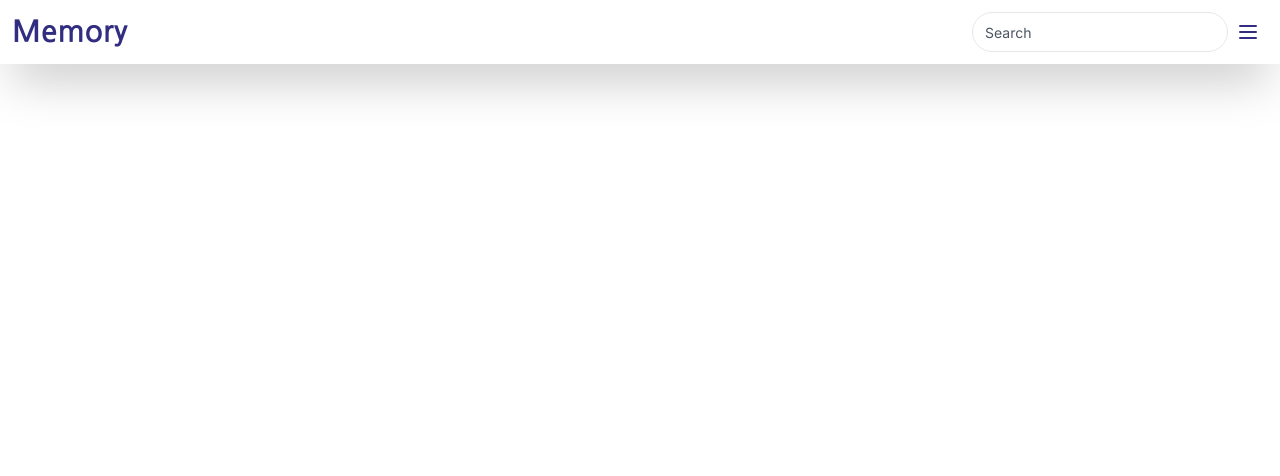
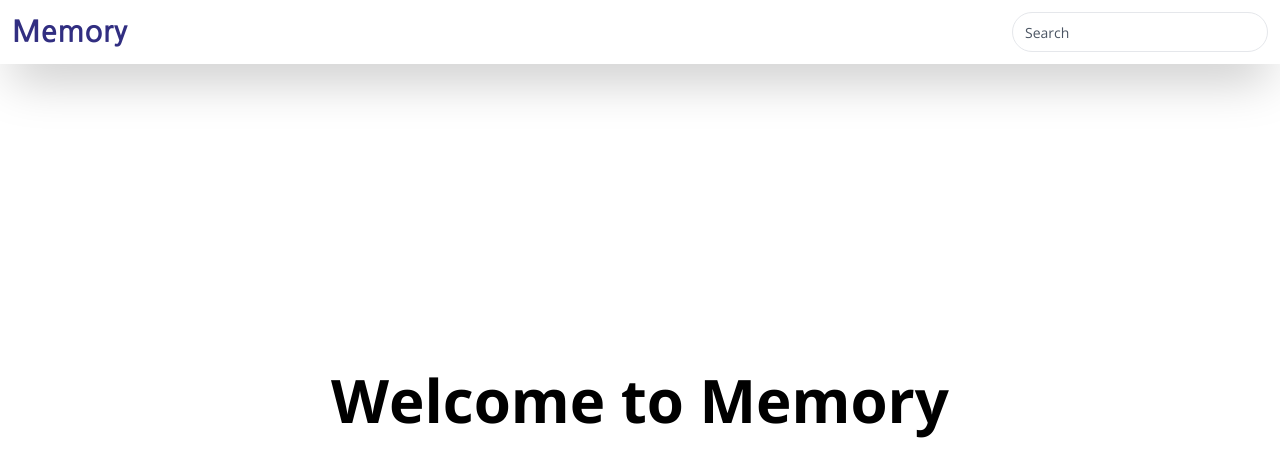
Before and after one commit to c-owner/memory-webapp, a Next.js app: page / in a window 1280 px wide. Shown: the top 476 px of the page. Built offline with nearby package versions, Linux system fonts and the light colour scheme.

Commit message:
layout 골격 -

```diff
--- a/package.json
+++ b/package.json
@@ -19,6 +19,7 @@
         "postcss": "8.4.29",
         "react": "18.2.0",
         "react-dom": "18.2.0",
+        "react-icons": "^4.11.0",
         "tailwindcss": "3.3.3",
         "typescript": "5.2.2"
     },
--- a/src/app/layout.module.css
+++ b/src/app/layout.module.css
@@ -1,11 +1,15 @@
 .header {
-    position: fixed;
-    top: 0;
-    z-index: 11;
+    /*position: fixed;*/
+    /*top: 0;*/
+    /*z-index: 11;*/
 }
 
 .body {
     /*height: calc(100vh - 120px);*/
+}
+
+.lnb_button {
+    display: none;
 }
 
 .footer {
--- a/src/app/layout.tsx
+++ b/src/app/layout.tsx
@@ -1,14 +1,8 @@
 import './globals.css';
 import type { Metadata } from 'next';
-import { Inter } from 'next/font/google';
-import LoginButton from '@/components/Login';
-import RegisterButton from '@/components/Register';
-import Link from 'next/link';
+import { Open_Sans } from 'next/font/google';
 import Header from '@/components/Header';
 import Footer from '@/components/Footer';
-import layout from './layout.module.css';
-
-const inter = Inter({ subsets: ['latin'] });
 
 export const metadata: Metadata = {
     title: 'Memory App',
@@ -18,16 +12,23 @@ export const metadata: Metadata = {
     },
 };
 
-const gothic = Inter({ weight: '700', subsets: ['latin'] });
+const sans = Open_Sans({ subsets: ['latin'] });
 
 export default function RootLayout({ children }: { children: React.ReactNode }) {
     return (
-        <html lang="en">
+        <html lang="en" className={sans.className}>
+            <body className="flex flex-col w-full mx-auto">
+                <Header />
+                <main className="grow">{children}</main>
+                {/* <Footer /> */}
+            </body>
+        </html>
+        /* <html lang="en">}
             <body className={inter.className}>
                 <Header />
                 <main className={`${layout.body}`}>{children}</main>
-                <Footer />
+                {/!* <Footer /> *!/}
             </body>
-        </html>
+        </html> */
     );
 }
--- a/src/app/page.tsx
+++ b/src/app/page.tsx
@@ -1,7 +1,9 @@
 export default function Home() {
     return (
-        <section className="flex min-h-screen flex-col items-center justify-between pl-12 pr-12 pb-16 pt-16">
-            <div className="z-10 max-w-5xl w-full items-center justify-between font-mono text-sm lg:flex"></div>
-        </section>
+        <>
+            <div className="flex flex-col items-center justify-center min-h-screen py-2">
+                <h1 className="text-6xl font-bold mb-32">Welcome to Memory</h1>
+            </div>
+        </>
     );
 }
--- a/src/components/Header.tsx
+++ b/src/components/Header.tsx
@@ -1,11 +1,33 @@
+'use client';
+
 import layout from '@/app/layout.module.css';
 import Link from 'next/link';
 import { Nanum_Gothic } from 'next/font/google';
+import { useState } from 'react';
+import Lnb from '@/components/Lnb';
 
 const gothic = Nanum_Gothic({ weight: '700', subsets: ['latin'] });
 
 export default function Header() {
+    const [lnb, setLnb] = useState(false);
+    const lnbChange = () => {
+        setLnb(!lnb);
+        console.log(lnb);
+    };
+
+    /*  if 768px 이상이면 LNB true 감지  */
+    if (window !== undefined) {
+        window.addEventListener('resize', () => {
+            if (window.innerWidth > 768) {
+                setLnb(true);
+            } else {
+                setLnb(false);
+            }
+        });
+    }
+
     return (
+        <>
             <header className={`${layout.header} shadow-2xl w-full p-3 flex justify-between items-center`}>
                 <nav className="w-full flex items-center justify-between">
                     <h1 className={`${gothic.className} text-indigo-900 dark:text-indigo-300 text-3xl`}>
@@ -21,7 +43,12 @@ export default function Header() {
                         />
 
                         {/*     햄버거 메뉴 */}
-                    <button className="flex items-center justify-center w-10 h-10 rounded-full text-indigo-900 dark:text-indigo-300">
+                        <button
+                            onClick={lnbChange}
+                            className={
+                                'md:hidden flex items-center justify-center w-10 h-10 rounded-full text-indigo-900 dark:text-indigo-300'
+                            }
+                        >
                             <svg
                                 xmlns="http://www.w3.org/2000/svg"
                                 className="h-6 w-6"
@@ -40,5 +67,7 @@ export default function Header() {
                     </div>
                 </nav>
             </header>
+            {lnb && <Lnb />}
+        </>
     );
 }
--- /dev/null
+++ b/src/components/Lnb.tsx
@@ -0,0 +1,20 @@
+import Link from 'next/link';
+
+export default function Lnb() {
+    // tailwindcss transition으로 애니메이션 효과 넣기
+    return (
+        <div className="w-64 h-screen bg-white dark:bg-gray-800 fixed top-0 left-0 transition duration-500 ease-in-out">
+            <div className="flex items-center justify-center mt-10">
+                <h1 className="text-3xl font-bold text-gray-800 dark:text-white">Memory</h1>
+            </div>
+            <nav className="mt-10">
+                <Link
+                    href="/"
+                    className="flex items-center mt-4 py-2 px-6 bg-gray-700 bg-opacity-25 text-gray-600 dark:text-gray-100"
+                >
+                    <span className="mx-3">Home</span>
+                </Link>
+            </nav>
+        </div>
+    );
+}
```
Also changed, not shown: 1 other file (tests, documents, lock files or other folders). Lines whose indentation alone changed are shown as unchanged.
